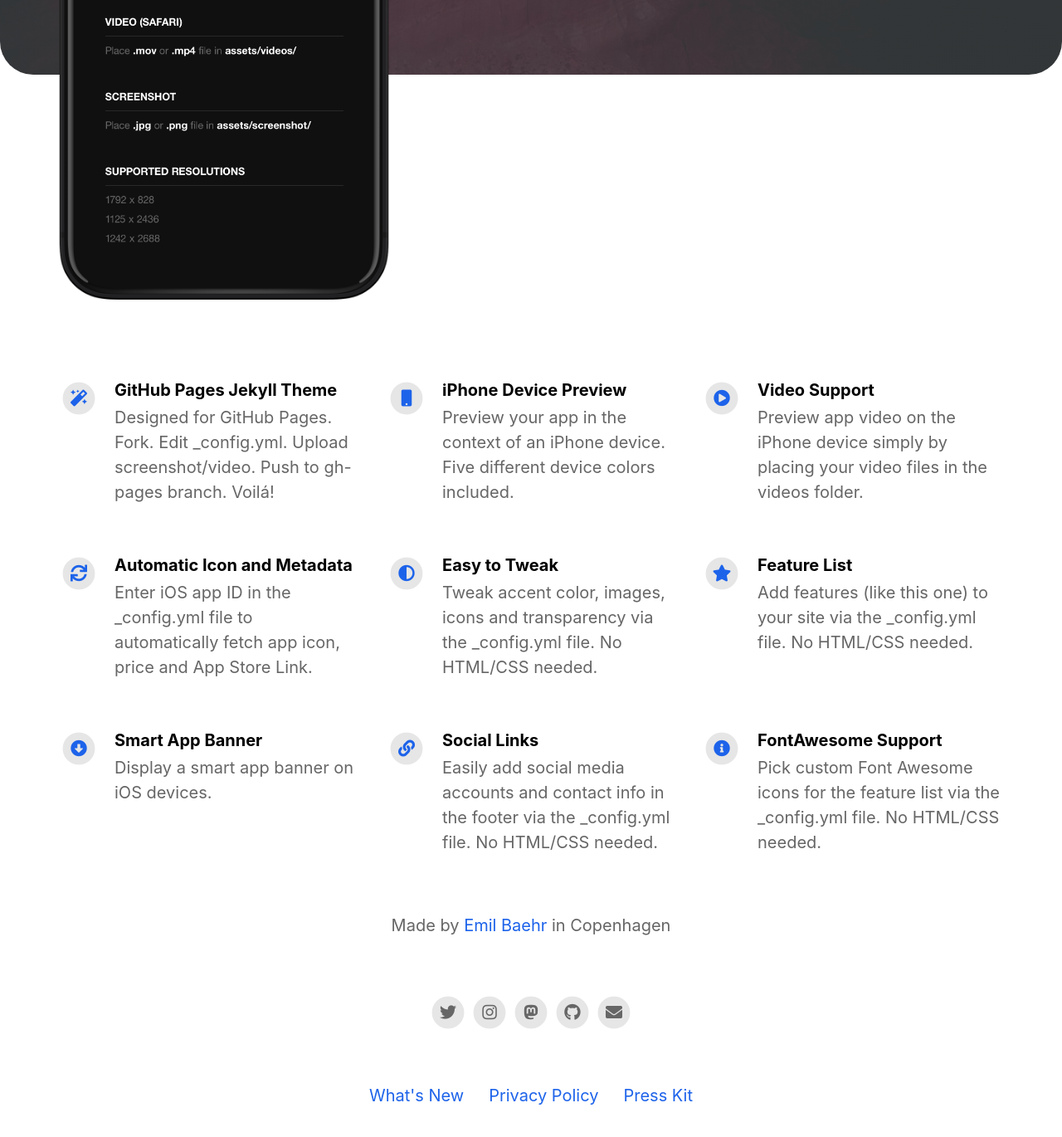
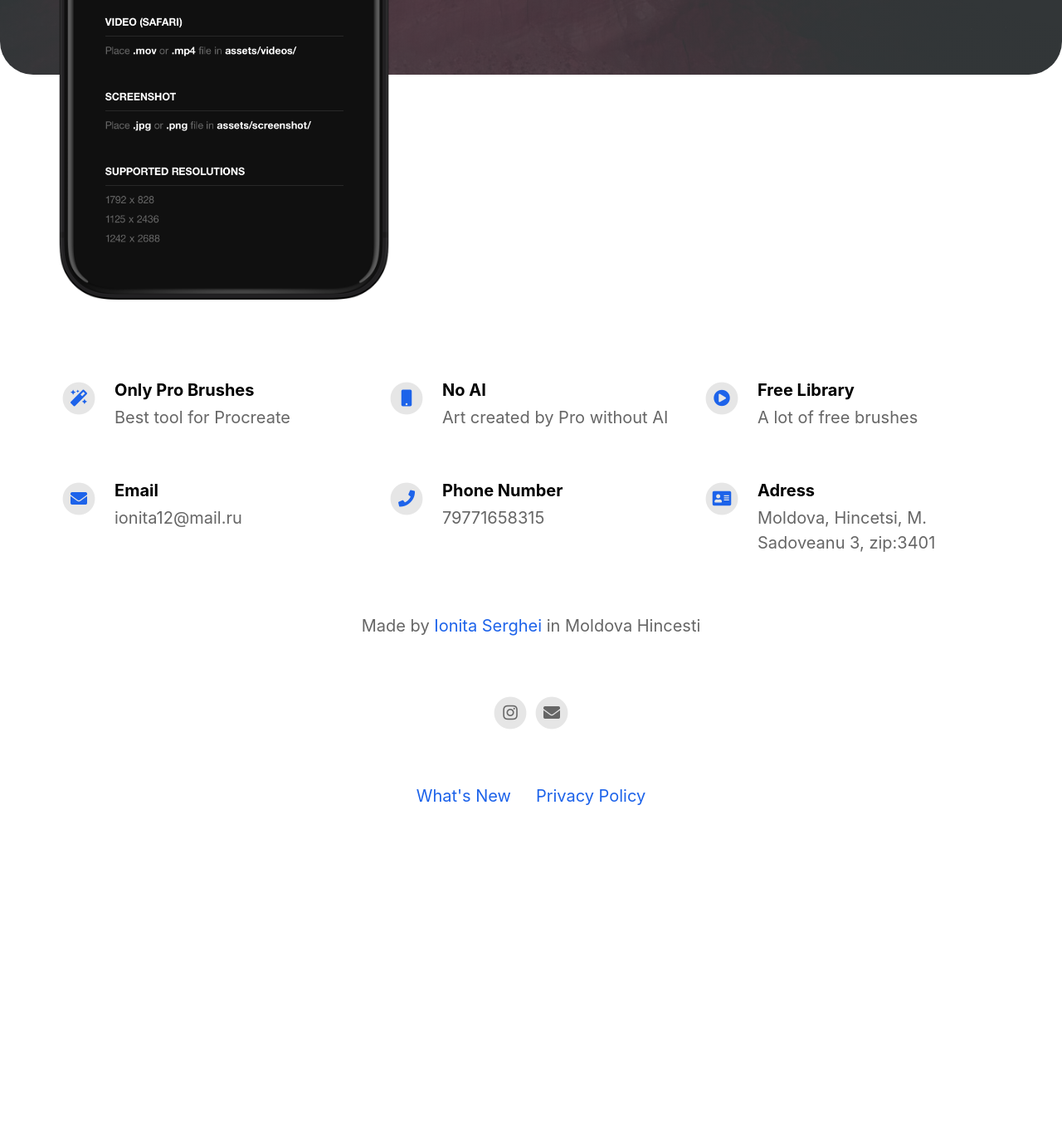
Before and after one commit to Ionitas/spinColorWheelWeb, a Jekyll site: the page built from index.html, in a window 1280 px wide and 1400 px high, scrolled down 624 px. Shown: the top 1370 px of the window at 83% size. Built offline with Jekyll 4.4.1, drawn with Linux system fonts in a browser that asks for light colours; nearby versions of some CDN libraries; after the commit the page ends 1663 px from its top, so only the background shows below that; some of the changed text lies outside the part shown.

Commit message:
Update _config.yml

```diff
--- a/_config.yml
+++ b/_config.yml
@@ -2,79 +2,64 @@
 page_title                                :                                           # Automatically populates with app name if not set and if iOS app ID is set. Otherwise enter manually.
 
 # App Info
-ios_app_id                                : 1234793120                                # Required. Enter iOS app ID to automatically populate name, price and icons (e.g. 718043190).
+ios_app_id                                : 6449873790                                # Required. Enter iOS app ID to automatically populate name, price and icons (e.g. 718043190).
 ios_app_country                           : us                                        # Required outside USA. Enter 2 letter country code as in https://en.wikipedia.org/wiki/ISO_3166-1_alpha-2
 
 appstore_link                             :                                           # Automatically populates if not set and if iOS app ID is set. Otherwise enter manually.
 playstore_link                            :                                           # Enter Google Play Store URL.
-presskit_download_link                    : https://emilbaehr.com                                          # Enter a link to downloadable file or (e.g. public Dropbox link to a .zip file).
+presskit_download_link                    :                                           # Enter a link to downloadable file or (e.g. public Dropbox link to a .zip file).
                                                                                       # Or upload your press kit file to assets and set path accordingly (e.g. "assets/your_press_kit.zip").
 
-app_icon                                  : # assets/appicon.png                      # Automatically populates if not set and if iOS app ID is set.  Otherwise enter path to icon file manually.
-app_name                                  :                                           # Automatically populates if not set and if iOS app ID is set.  Otherwise enter manually.
+app_icon                                  : assets/appicon.png                      # Automatically populates if not set and if iOS app ID is set.  Otherwise enter path to icon file manually.
+app_name                                  : Color Spin Wheel                                          # Automatically populates if not set and if iOS app ID is set.  Otherwise enter manually.
 app_price                                 :                                           # Automatically populates if not set and if iOS app ID is set.  Otherwise enter manually.
-app_description                           : Write a short tagline for your app.
+app_description                           : Best app to draw in motion
 
 enable_smart_app_banner                   : true                                      # Set to true to show a smart app banner at top of page on mobile devices.
 
 
 
 # Information About Yourself
-your_name                                 : Emil Baehr
-your_link                                 : https://emilbaehr.com
-your_city                                 : Copenhagen
-email_address                             : emil.baehr@gmail.com
+your_name                                 : Ionita Serghei
+your_link                                 : https://egoisv.com
+your_city                                 : Moldova Hincesti
+email_address                             : ionita12@mail.ru
 facebook_username                         :
-instagram_username                        : ebaehr
-twitter_username                          : ebaehr
-github_username                           : emilbaehr
+instagram_username                        : probrush.procreate
+twitter_username                          :
+github_username                           :
 youtube_username                          :
-mastodon_link                             : https://mastodon.social/@ebaehr
+mastodon_link                             :
 
 
 
 # Feature List                            Edit, add or remove features to be presented.
 features                                  :
 
-  - title                                 : GitHub Pages Jekyll Theme
-    description                           : Designed for GitHub Pages. Fork. Edit _config.yml. Upload screenshot/video. Push to gh-pages branch. Voilá!
+  - title                                 : Only Pro Brushes
+    description                           : Best tool for Procreate
     fontawesome_icon_name                 : magic
 
-  - title                                 : iPhone Device Preview
-    description                           : Preview your app in the context of an iPhone device. Five different device colors included.
+  - title                                 : No AI
+    description                           : Art created by Pro without AI
     fontawesome_icon_name                 : mobile
 
-  - title                                 : Video Support
-    description                           : Preview app video on the iPhone device simply by placing your video files in the videos folder.
+  - title                                 : Free Library
+    description                           : A lot of free brushes
     fontawesome_icon_name                 : play-circle
 
-  - title                                 : Automatic Icon and Metadata
-    description                           : Enter iOS app ID in the _config.yml file to automatically fetch app icon, price and App Store Link.
-    fontawesome_icon_name                 : sync
+  - title                                 : Email
+    description                           : ionita12@mail.ru
+    fontawesome_icon_name                 : envelope
 
-  - title                                 : Easy to Tweak
-    description                           : Tweak accent color, images, icons and transparency via the _config.yml file. No HTML/CSS needed.
-    fontawesome_icon_name                 : adjust
+  - title                                 : Phone Number
+    description                           : +79771658315
+    fontawesome_icon_name                 : phone
 
-  - title                                 : Feature List
-    description                           : Add features (like this one) to your site via the _config.yml file. No HTML/CSS needed.
-    fontawesome_icon_name                 : star
+  - title                                 : Adress
+    description                           : Moldova, Hincetsi, M. Sadoveanu 3, zip:3401
+    fontawesome_icon_name                 : address-card
 
-  - title                                 : Smart App Banner
-    description                           : Display a smart app banner on iOS devices.
-    fontawesome_icon_name                 : arrow-alt-circle-down
-
-  - title                                 : Social Links
-    description                           : Easily add social media accounts and contact info in the footer via the _config.yml file. No HTML/CSS needed.
-    fontawesome_icon_name                 : link
-
-  - title                                 : FontAwesome Support
-    description                           : Pick custom Font Awesome icons for the feature list via the _config.yml file. No HTML/CSS needed.
-    fontawesome_icon_name                 : info-circle
-
-  - title                                 : # New Feature Title
-    description                           : # New Feature Description
-    fontawesome_icon_name                 : # Enter Font Awesome icon name (e.g. star). Find icons on fontawesome.com/icons.
 
 
 
```
